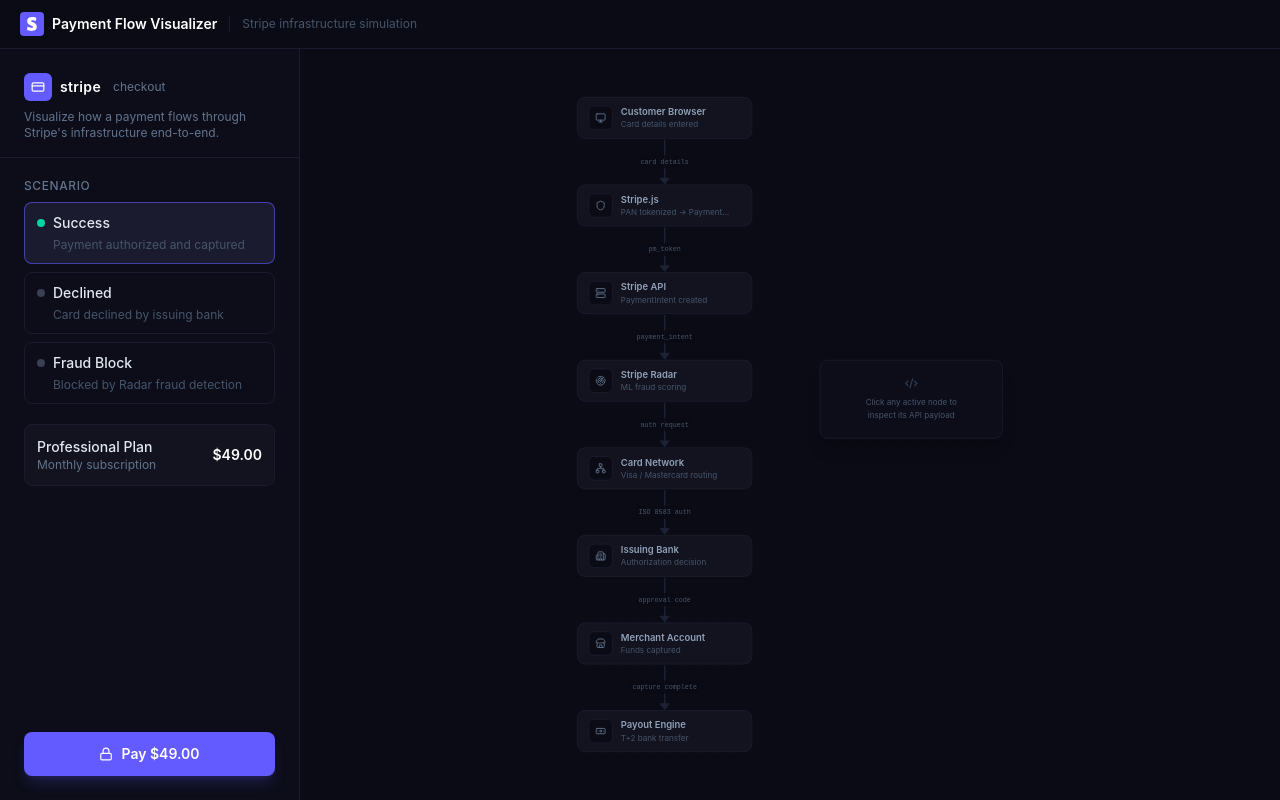
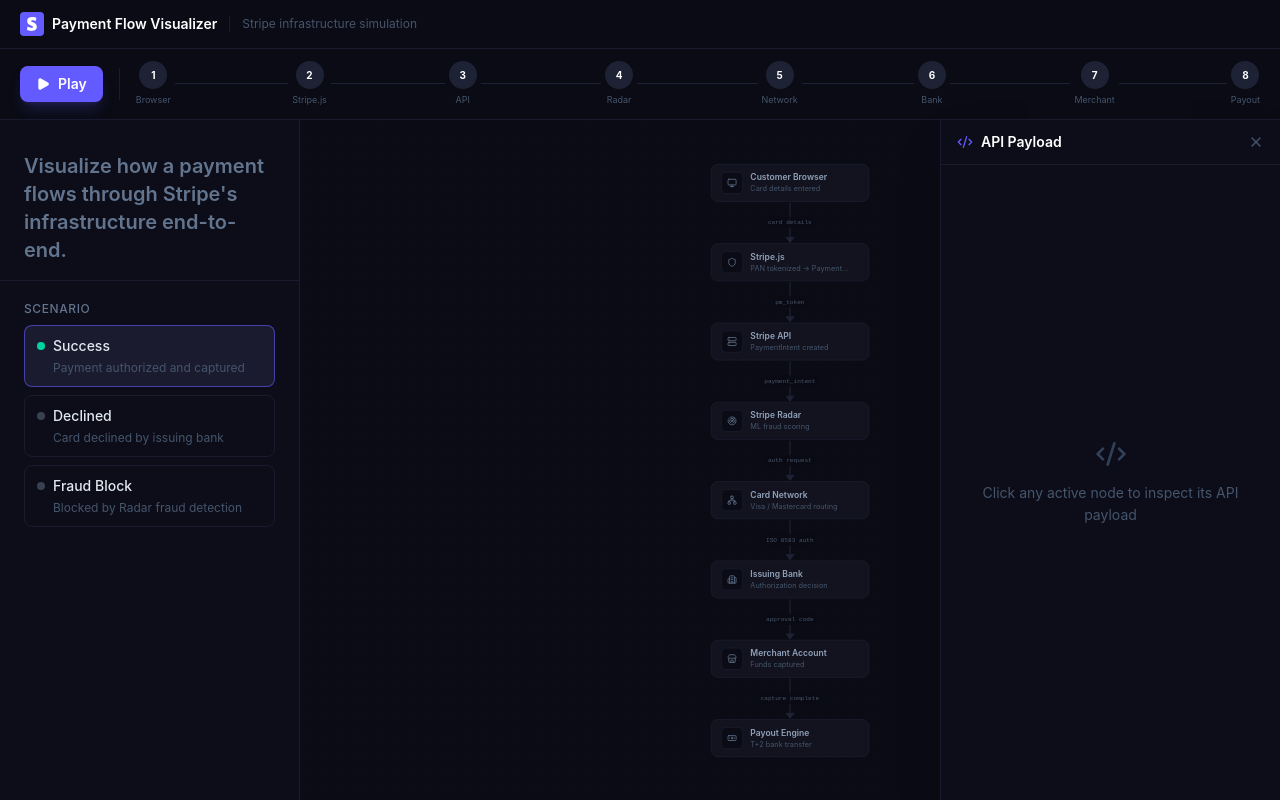
Before and after one commit to GraysonRicketts/Stripe-Visualizer, a React (Vite) app: page / in a window 1280 px wide. Built offline with nearby package versions, Linux system fonts and the light colour scheme.

Commit message:
add timeline and move things around

```diff
--- a/src/App.tsx
+++ b/src/App.tsx
@@ -1,6 +1,7 @@
 import { CheckoutPanel } from './components/CheckoutPanel'
 import { FlowGraph } from './components/FlowGraph'
 import { PayloadDrawer } from './components/PayloadDrawer'
+import { TimelineBar } from './components/TimelineBar'
 
 export default function App() {
   return (
@@ -19,6 +20,9 @@
         <span className="text-slate-600 text-xs">Stripe infrastructure simulation</span>
       </div>
 
+      {/* Timeline bar */}
+      <TimelineBar />
+
       {/* Main content */}
       <div className="flex flex-1 min-h-0">
         {/* Left: Checkout Panel */}
--- a/src/components/CheckoutPanel.tsx
+++ b/src/components/CheckoutPanel.tsx
@@ -1,5 +1,4 @@
 import { usePaymentStore, type Scenario } from '../store/paymentStore'
-import { CreditCard, Lock, RefreshCw } from 'lucide-react'
 
 const SCENARIO_LABELS: Record<Scenario, { label: string; color: string; desc: string }> = {
   success: { label: 'Success', color: '#00d4a0', desc: 'Payment authorized and captured' },
@@ -8,24 +7,16 @@
 }
 
 export function CheckoutPanel() {
-  const { scenario, setScenario, startPayment, reset, status } = usePaymentStore()
+  const { scenario, setScenario, status } = usePaymentStore()
   const isRunning = status === 'running'
-  const isDone = status === 'complete' || status === 'failed'
 
   return (
     <div className="flex flex-col h-full bg-[#0c0d18] border-r border-[#1a1b2e] overflow-y-auto">
       {/* Header */}
       <div className="px-6 pt-6 pb-4 border-b border-[#1a1b2e]">
-        <div className="flex items-center gap-2 mb-1">
-          <div className="w-7 h-7 rounded-md bg-[#635bff] flex items-center justify-center">
-            <CreditCard className="w-3.5 h-3.5 text-white" />
-          </div>
-          <span className="text-white font-semibold text-sm tracking-wide">stripe</span>
-          <span className="text-slate-500 text-xs ml-1">checkout</span>
-        </div>
-        <p className="text-slate-500 text-xs mt-2">
+        <h2 className="text-slate-500 text-xl font-semibold mt-2">
           Visualize how a payment flows through Stripe's infrastructure end-to-end.
-        </p>
+        </h2>
       </div>
 
       {/* Scenario Picker */}
@@ -61,55 +52,6 @@
           })}
         </div>
       </div>
-
-      {/* Order summary */}
-      <div className="px-6 pt-5 flex-1">
-        <div className="rounded-lg bg-[#12131e] border border-[#1a1b2e] p-3 mb-5">
-          <div className="flex justify-between items-center">
-            <div>
-              <div className="text-sm text-slate-200 font-medium">Professional Plan</div>
-              <div className="text-xs text-slate-500">Monthly subscription</div>
-            </div>
-            <div className="text-sm font-semibold text-white">$49.00</div>
-          </div>
-        </div>
-      </div>
-
-      {/* Action buttons */}
-      <div className="px-6 pb-6 space-y-3">
-        {isDone ? (
-          <button
-            onClick={reset}
-            className="w-full flex items-center justify-center gap-2 rounded-lg py-3 bg-[#1a1b2e] border border-[#2a2d4a] text-slate-300 text-sm font-medium hover:bg-[#20223a] hover:text-white transition-all"
-          >
-            <RefreshCw className="w-4 h-4" />
-            Reset
-          </button>
-        ) : (
-          <button
-            onClick={startPayment}
-            disabled={isRunning}
-            className={`w-full flex items-center justify-center gap-2 rounded-lg py-3 text-sm font-semibold transition-all duration-200 ${
-              isRunning
-                ? 'bg-[#635bff]/50 text-white/50 cursor-not-allowed'
-                : 'bg-[#635bff] hover:bg-[#7c75ff] text-white shadow-lg shadow-[#635bff]/20 hover:shadow-[#635bff]/30'
-            }`}
-          >
-            {isRunning ? (
-              <>
-                <div className="w-4 h-4 rounded-full border-2 border-white/30 border-t-white" style={{ animation: 'spin 0.7s linear infinite' }} />
-                Processing...
-              </>
-            ) : (
-              <>
-                <Lock className="w-3.5 h-3.5" />
-                Pay $49.00
-              </>
-            )}
-          </button>
-        )}
-
-      </div>
     </div>
   )
 }
--- a/src/components/FlowGraph.tsx
+++ b/src/components/FlowGraph.tsx
@@ -12,26 +12,15 @@
 import { usePaymentStore, STEP_NODE_IDS } from '../store/paymentStore'
 import { FLOW_NODES, FLOW_EDGES } from '../data/flowLayout'
 import { PaymentNode } from './nodes/PaymentNode'
-import { PayloadPreviewNode } from './nodes/PayloadPreviewNode'
 
 const nodeTypes: NodeTypes = {
   paymentNode: PaymentNode as unknown as NodeTypes[string],
-  payloadPreviewNode: PayloadPreviewNode as unknown as NodeTypes[string],
 }
 
-const PREVIEW_NODE: Node = {
-  id: 'payload-preview',
-  type: 'payloadPreviewNode',
-  position: { x: 360, y: 390 },
-  data: {},
-  selectable: false,
-  draggable: false,
-}
-
-const ALL_NODES: Node[] = [...(FLOW_NODES as Node[]), PREVIEW_NODE]
+const ALL_NODES: Node[] = FLOW_NODES as Node[]
 
 export function FlowGraph() {
-  const { activeStep, completedSteps, failedStep, selectedNodeId } = usePaymentStore()
+  const { activeStep, completedSteps, failedStep, selectNode } = usePaymentStore()
 
   const edges = useMemo<Edge[]>(() => {
     const result: Edge[] = FLOW_EDGES.map((edge) => {
@@ -79,37 +68,8 @@
       }
     })
 
-    // Dynamic edge from selected node to preview node
-    if (selectedNodeId) {
-      const stepIndex = STEP_NODE_IDS.indexOf(selectedNodeId)
-      const isReached =
-        stepIndex !== -1 &&
-        (completedSteps.has(stepIndex) || activeStep === stepIndex || failedStep === stepIndex)
-
-      if (isReached) {
-        result.push({
-          id: 'e-preview',
-          source: selectedNodeId,
-          sourceHandle: 'right',
-          target: 'payload-preview',
-          animated: activeStep === stepIndex || false,
-          style: {
-            stroke: '#635bff',
-            strokeWidth: 1.5,
-            transition: 'stroke 0.4s ease',
-          },
-          markerEnd: {
-            type: MarkerType.ArrowClosed,
-            color: '#635bff',
-            width: 12,
-            height: 12,
-          },
-        })
-      }
-    }
-
     return result
-  }, [activeStep, completedSteps, failedStep, selectedNodeId])
+  }, [activeStep, completedSteps, failedStep])
 
   return (
     <div className="w-full h-full">
@@ -123,6 +83,12 @@
         nodesConnectable={false}
         elementsSelectable={false}
         panOnDrag={true}
+        onNodeClick={(_, node) => {
+          const stepIndex = STEP_NODE_IDS.indexOf(node.id)
+          if (stepIndex === -1) return
+          const clickable = completedSteps.has(stepIndex) || activeStep === stepIndex || failedStep === stepIndex
+          if (clickable) selectNode(node.id)
+        }}
         zoomOnScroll={true}
         minZoom={0.3}
         maxZoom={2}
--- a/src/components/PayloadDrawer.tsx
+++ b/src/components/PayloadDrawer.tsx
@@ -49,22 +49,23 @@
 
   return (
     <AnimatePresence>
-      {drawerOpen && payload && (
+      {drawerOpen && (
         <motion.div
-          key={selectedNodeId}
           initial={{ x: '100%', opacity: 0 }}
           animate={{ x: 0, opacity: 1 }}
           exit={{ x: '100%', opacity: 0 }}
           transition={{ type: 'spring', damping: 28, stiffness: 300 }}
           className="absolute top-0 right-0 h-full w-[340px] bg-[#0c0d18] border-l border-[#1a1b2e] flex flex-col z-10 shadow-2xl"
         >
+          {payload ? (
+            <>
               {/* Header */}
               <div className="flex items-center justify-between px-4 py-3 border-b border-[#1a1b2e]">
                 <div className="flex items-center gap-2">
                   <Code2 className="w-4 h-4 text-[#635bff]" />
                   <div>
-                <div className="text-sm font-semibold text-white">{payload.title}</div>
-                <div className="text-[10px] text-slate-600 font-mono">{payload.object}</div>
+                    <div className="text-lg font-semibold text-white">{payload.title}</div>
+                    <div className="text-md text-slate-600 font-mono">{payload.object}</div>
                   </div>
                 </div>
                 <button
@@ -77,34 +78,43 @@
 
               {/* Description */}
               <div className="px-4 py-3 border-b border-[#1a1b2e] bg-[#0a0b14]/60">
-            <p className="text-xs text-slate-400 leading-relaxed">{payload.description}</p>
+                <p className="text-lg text-slate-400 leading-relaxed">{payload.description}</p>
               </div>
 
               {/* JSON body */}
               <div className="flex-1 overflow-y-auto px-4 py-3">
-            <pre className="text-[11px] font-mono leading-relaxed text-slate-400 whitespace-pre">
+                <pre className="text-sm font-mono leading-relaxed text-slate-400 whitespace-pre">
                   {formatted.map((line, i) => (
                     <JsonLine key={i} text={line} />
                   ))}
                 </pre>
               </div>
+            </>
+          ) : (
+            <>
+              {/* Header */}
+              <div className="flex items-center justify-between px-4 py-3 border-b border-[#1a1b2e]">
+                <div className="flex items-center gap-2">
+                  <Code2 className="w-4 h-4 text-[#635bff]" />
+                  <span className="text-sm font-semibold text-white">API Payload</span>
+                </div>
+                <button
+                  onClick={closeDrawer}
+                  className="text-slate-600 hover:text-slate-300 transition-colors"
+                >
+                  <X className="w-4 h-4" />
+                </button>
+              </div>
 
-          {/* Step indicator */}
-          <div className="px-4 py-3 border-t border-[#1a1b2e] flex items-center gap-2">
-            <div className="flex gap-1">
-              {STEP_NODE_IDS.map((_, i) => (
-                <div
-                  key={i}
-                  className={`h-1 rounded-full transition-all duration-300 ${
-                    i === stepIndex ? 'w-4 bg-[#635bff]' : completedSteps.has(i) ? 'w-2 bg-[#00d4a0]/60' : 'w-2 bg-[#1e2235]'
-                  }`}
-                />
-              ))}
+              {/* Placeholder */}
+              <div className="flex-1 flex flex-col items-center justify-center gap-3 px-6 text-center">
+                <Code2 className="w-8 h-8 text-slate-700" />
+                <p className="text-sm text-slate-600 leading-relaxed">
+                  Click any active node to inspect its API payload
+                </p>
               </div>
-            <span className="text-xs text-slate-600 ml-1">
-              Step {stepIndex + 1} of {STEP_NODE_IDS.length}
-            </span>
-          </div>
+            </>
+          )}
         </motion.div>
       )}
     </AnimatePresence>
--- /dev/null
+++ b/src/components/TimelineBar.tsx
@@ -0,0 +1,127 @@
+import { Play, Square, RotateCcw } from 'lucide-react'
+import { usePaymentStore, STEP_NODE_IDS } from '../store/paymentStore'
+
+const STEP_LABELS = ['Browser', 'Stripe.js', 'API', 'Radar', 'Network', 'Bank', 'Merchant', 'Payout']
+
+export function TimelineBar() {
+  const {
+    status,
+    activeStep,
+    completedSteps,
+    failedStep,
+    selectedNodeId,
+    play,
+    stopPlay,
+    jumpToStep,
+    reset,
+  } = usePaymentStore()
+
+  const isRunning = status === 'running'
+  const isDone = status === 'complete' || status === 'failed'
+
+  const selectedStepIndex = selectedNodeId ? STEP_NODE_IDS.indexOf(selectedNodeId) : -1
+
+  function handlePlayButton() {
+    if (isRunning) {
+      stopPlay()
+    } else if (isDone) {
+      reset()
+      // play will be triggered by user clicking Play again after reset
+    } else {
+      play(selectedStepIndex >= 0 ? selectedStepIndex : 0)
+    }
+  }
+
+  function getNodeStyle(i: number): { bg: string; border: string; ring: boolean; pulse: boolean } {
+    if (failedStep === i) return { bg: '#ff4757', border: '#ff4757', ring: false, pulse: false }
+    if (activeStep === i) return { bg: '#635bff', border: '#635bff', ring: false, pulse: true }
+    if (completedSteps.has(i)) return { bg: '#00d4a0', border: '#00d4a0', ring: false, pulse: false }
+    if (selectedStepIndex === i && !isRunning) return { bg: 'transparent', border: '#635bff', ring: true, pulse: false }
+    return { bg: '#1e2235', border: '#1e2235', ring: false, pulse: false }
+  }
+
+  function getConnectorColor(i: number): string {
+    // connector between node i and i+1
+    if (failedStep === i + 1 || failedStep === i) return '#ff4757'
+    if (completedSteps.has(i) && (completedSteps.has(i + 1) || activeStep === i + 1)) return '#00d4a0'
+    if (activeStep === i) return '#635bff'
+    return '#1e2235'
+  }
+
+  return (
+    <div className="flex-shrink-0 flex items-center gap-4 px-5 py-3 bg-[#0a0b14] border-b border-[#1a1b2e]">
+      {/* Play / Stop / Reset button */}
+      <button
+        onClick={handlePlayButton}
+        className={`flex-shrink-0 flex items-center gap-2 px-4 py-2 rounded-lg text-sm font-semibold transition-all duration-200 ${
+          isRunning
+            ? 'bg-[#1a1b2e] border border-[#2a2d4a] text-slate-300 hover:text-white hover:border-slate-500'
+            : isDone
+            ? 'bg-[#1a1b2e] border border-[#2a2d4a] text-slate-300 hover:bg-[#20223a] hover:text-white'
+            : 'bg-[#635bff] hover:bg-[#7c75ff] text-white shadow-lg shadow-[#635bff]/20'
+        }`}
+      >
+        {isRunning ? (
+          <>
+            <Square className="w-3.5 h-3.5 fill-current" />
+            Stop
+          </>
+        ) : isDone ? (
+          <>
+            <RotateCcw className="w-3.5 h-3.5" />
+            Reset
+          </>
+        ) : (
+          <>
+            <Play className="w-3.5 h-3.5 fill-current" />
+            Play
+          </>
+        )}
+      </button>
+
+      {/* Divider */}
+      <div className="h-8 w-px bg-[#1a1b2e] flex-shrink-0" />
+
+      {/* Timeline steps */}
+      <div className="flex-1 flex items-center min-w-0">
+        {STEP_NODE_IDS.map((_, i) => {
+          const { bg, border, ring, pulse } = getNodeStyle(i)
+          const connectorColor = i < STEP_NODE_IDS.length - 1 ? getConnectorColor(i) : null
+
+          return (
+            <div key={i} className="flex items-center flex-1 last:flex-none">
+              {/* Step node */}
+              <div className="flex flex-col items-center gap-1 flex-shrink-0">
+                <button
+                  onClick={() => !isRunning && jumpToStep(i)}
+                  disabled={isRunning}
+                  title={STEP_LABELS[i]}
+                  className={`w-7 h-7 rounded-full flex items-center justify-center transition-all duration-300 text-[10px] font-bold ${
+                    isRunning ? 'cursor-not-allowed' : 'cursor-pointer hover:brightness-125'
+                  } ${pulse ? 'animate-pulse' : ''}`}
+                  style={{
+                    background: bg,
+                    border: `2px solid ${border}`,
+                    boxShadow: ring ? `0 0 0 2px #635bff40` : pulse ? '0 0 10px 2px rgba(99,91,255,0.4)' : 'none',
+                    color: bg === 'transparent' ? '#635bff' : '#fff',
+                  }}
+                >
+                  {i + 1}
+                </button>
+                <span className="text-[9px] text-slate-600 whitespace-nowrap">{STEP_LABELS[i]}</span>
+              </div>
+
+              {/* Connector line */}
+              {connectorColor && (
+                <div
+                  className="flex-1 h-px mx-1 transition-colors duration-300"
+                  style={{ background: connectorColor }}
+                />
+              )}
+            </div>
+          )
+        })}
+      </div>
+    </div>
+  )
+}
--- a/src/components/nodes/PaymentNode.tsx
+++ b/src/components/nodes/PaymentNode.tsx
@@ -31,7 +31,7 @@
 }
 
 export function PaymentNode({ data }: PaymentNodeProps) {
-  const { activeStep, completedSteps, failedStep, status, selectNode } = usePaymentStore()
+  const { activeStep, completedSteps, failedStep, status } = usePaymentStore()
   const { label, sublabel, stepIndex, icon } = data
 
   const isActive = activeStep === stepIndex
@@ -76,9 +76,7 @@
     <div
       className={`relative w-[260px] rounded-xl border ${borderColor} ${bgColor} px-4 py-3 transition-all duration-300 ${clickable ? 'cursor-pointer hover:brightness-110' : 'cursor-default'}`}
       style={{ ...glowStyle, ...animStyle }}
-      onClick={() => {
-        if (clickable) selectNode(STEP_NODE_IDS[stepIndex])
-      }}
+
     >
       {!isFirst && (
         <Handle
@@ -126,12 +124,6 @@
           className="!bg-transparent !border-0 !w-0 !h-0"
         />
       )}
-      <Handle
-        id="right"
-        type="source"
-        position={Position.Right}
-        className="!bg-transparent !border-0 !w-0 !h-0"
-      />
     </div>
   )
 }
--- a/src/store/paymentStore.ts
+++ b/src/store/paymentStore.ts
@@ -21,7 +21,9 @@
   drawerOpen: boolean
 
   setScenario: (s: Scenario) => void
-  startPayment: () => void
+  play: (fromStep: number) => void
+  stopPlay: () => void
+  jumpToStep: (step: number) => void
   reset: () => void
   selectNode: (id: string | null) => void
   openDrawer: () => void
@@ -69,6 +71,13 @@
   'payout',
 ]
 
+// Module-level timeout tracking so we can cancel in-flight play
+let activeTimeouts: ReturnType<typeof setTimeout>[] = []
+function clearAllTimeouts() {
+  activeTimeouts.forEach(clearTimeout)
+  activeTimeouts = []
+}
+
 export const usePaymentStore = create<PaymentStore>((set, get) => ({
   scenario: 'success',
   activeStep: -1,
@@ -77,7 +86,7 @@
   status: 'idle',
   selectedNodeId: null,
   events: [],
-  drawerOpen: false,
+  drawerOpen: true,
 
   setScenario: (scenario) => {
     const { status } = get()
@@ -86,6 +95,7 @@
   },
 
   reset: () => {
+    clearAllTimeouts()
     set({
       activeStep: -1,
       completedSteps: new Set(),
@@ -93,29 +103,46 @@
       status: 'idle',
       selectedNodeId: null,
       events: [],
-      drawerOpen: false,
+      drawerOpen: true,
     })
   },
 
-  selectNode: (id) => set({ selectedNodeId: id }),
-  openDrawer: () => set({ drawerOpen: true }),
-  closeDrawer: () => set({ drawerOpen: false }),
+  stopPlay: () => {
+    clearAllTimeouts()
+    set({ status: 'idle' })
+  },
 
-  startPayment: () => {
+  jumpToStep: (step: number) => {
+    clearAllTimeouts()
+    const preCompleted = new Set(Array.from({ length: step }, (_, i) => i))
+    set({
+      status: 'idle',
+      activeStep: -1,
+      completedSteps: preCompleted,
+      failedStep: -1,
+      selectedNodeId: STEP_NODE_IDS[step],
+      drawerOpen: true,
+    })
+  },
+
+  play: (fromStep: number) => {
     const { status, scenario } = get()
     if (status === 'running') return
+
+    clearAllTimeouts()
+
+    const preCompleted = new Set(Array.from({ length: fromStep }, (_, i) => i))
+    const failStep = SCENARIO_FAIL_STEP[scenario]
+    const eventList = scenario === 'fraud' ? FRAUD_EVENTS : scenario === 'declined' ? DECLINED_EVENTS : STEP_EVENTS
 
     set({
       status: 'running',
       activeStep: -1,
-      completedSteps: new Set(),
+      completedSteps: preCompleted,
       failedStep: -1,
       selectedNodeId: null,
       events: [],
     })
-
-    const failStep = SCENARIO_FAIL_STEP[scenario]
-    const eventList = scenario === 'fraud' ? FRAUD_EVENTS : scenario === 'declined' ? DECLINED_EVENTS : STEP_EVENTS
 
     const runStep = (step: number) => {
       if (step > 7) {
@@ -123,10 +150,9 @@
         return
       }
 
-      // Set this step as active
       set({ activeStep: step, selectedNodeId: STEP_NODE_IDS[step] })
 
-      setTimeout(() => {
+      const t1 = setTimeout(() => {
         const eventDef = eventList[step]
         if (eventDef) {
           set((state) => ({
@@ -152,10 +178,18 @@
           activeStep: -1,
         }))
 
-        setTimeout(() => runStep(step + 1), STEP_PAUSE)
+        const t2 = setTimeout(() => runStep(step + 1), STEP_PAUSE)
+        activeTimeouts.push(t2)
       }, STEP_DURATION)
+
+      activeTimeouts.push(t1)
     }
 
-    setTimeout(() => runStep(0), 300)
+    const t0 = setTimeout(() => runStep(fromStep), 300)
+    activeTimeouts.push(t0)
   },
+
+  selectNode: (id) => set({ selectedNodeId: id, drawerOpen: id !== null }),
+  openDrawer: () => set({ drawerOpen: true }),
+  closeDrawer: () => set({ drawerOpen: false }),
 }))
```
Lines whose indentation alone changed are shown as unchanged.
